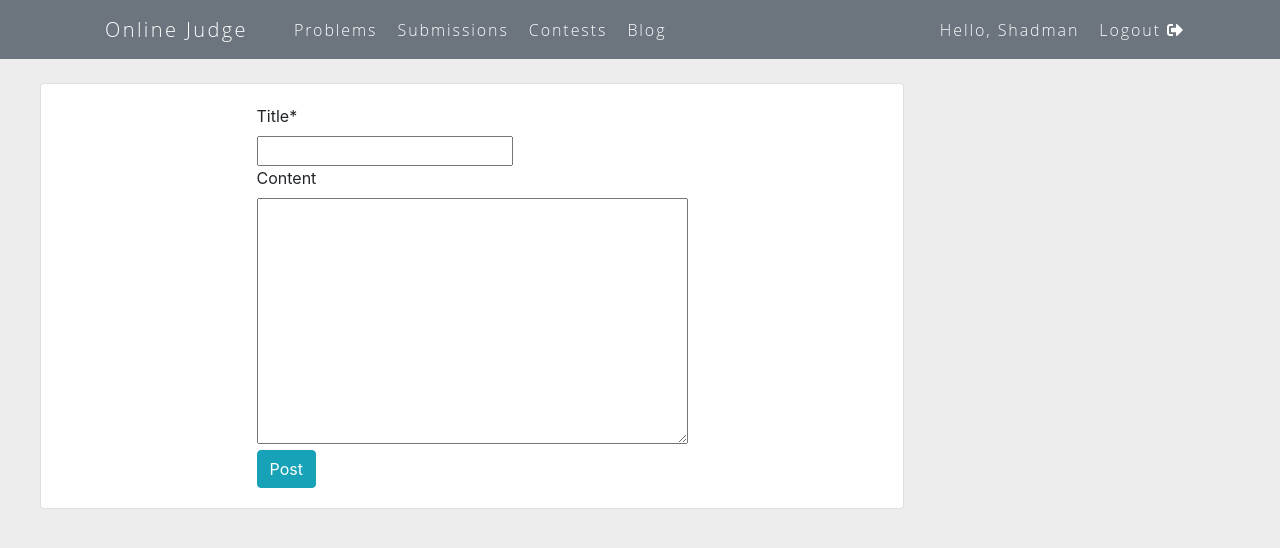
After one commit to Shadman-Ahmed-Chowdhury/Online-Judge, a Django app: page /blog/post/new/ in a window 1280 px wide. The commit adds this page. Shown: the top 548 px of the page. Run offline with Django 3.2, Linux system fonts and the light colour scheme; a user stored in the database is signed in; some libraries are stand-ins or nearby versions.

Commit message:
New Blog Post Functionality added

```diff
--- /dev/null
+++ b/online_judge/blog/forms.py
@@ -0,0 +1,8 @@
+from django  import forms
+from .models import Post
+
+
+class PostModelForm(forms.ModelForm):
+	class Meta:
+		model = Post
+		fields = ['title', 'content']
--- a/online_judge/blog/models.py
+++ b/online_judge/blog/models.py
@@ -1,10 +1,18 @@
 from django.db import models
 from django.utils import timezone
 from django.contrib.auth.models import User
-
+from django.urls import reverse
+from ckeditor.fields import RichTextField
 # Create your models here.
 class Post(models.Model):
 	title = models.CharField(max_length=150)
-	content = models.TextField()
+	content = RichTextField(blank=True, null=True)
+	#content = models.TextField()
 	date_posted = models.DateTimeField(default=timezone.now)
 	author = models.ForeignKey(User, on_delete=models.CASCADE)
+
+	def __str__(self):
+		return self.title
+
+	def get_absolute_url(self):
+		return reverse('post-detail', kwargs={"pk": self.pk})
--- /dev/null
+++ b/online_judge/blog/templates/blog/post_create.html
@@ -0,0 +1,39 @@
+{% extends "base.html" %}
+{% load crispy_forms_tags %}
+{% block content %}
+
+	<style type="text/css">
+		body {
+			background: #ededed;
+		}
+		.image a {
+			color: blue!important;
+			font-family: sans-serif;
+		}
+		.card {
+			margin-left: 40px;
+			margin-right: 40px;
+		}
+		.card-body {
+			margin-left: auto;
+			margin-right: auto;
+		}
+		.card-title {
+			margin-bottom: 20px;
+		}
+	</style>
+
+	<div class="card" style="width: 54rem;">
+		<div class="card-body">
+			<form method="post">
+				{% csrf_token %}
+				{{form.media}}
+			    {{form|crispy}}
+			    <button type="submit" class="btn btn-info">Post</button>
+			</form>
+
+
+		</div>
+	</div>
+
+{% endblock content %}
--- a/online_judge/blog/urls.py
+++ b/online_judge/blog/urls.py
@@ -1,7 +1,10 @@
 from django.urls import path
 from . import views
+from .views import PostListView, PostDetailView, PostCreateView
 
 urlpatterns = [
-	path('', views.home, name='blog-home'),
+	path('', PostListView.as_view(), name='blog-home'),
+	path('post/<int:pk>/', PostDetailView.as_view(), name='post-detail'),
+	path('post/new/', PostCreateView.as_view(), name='post-create'),
 	path('about/', views.about, name='blog-about'),
 ]
--- a/online_judge/blog/views.py
+++ b/online_judge/blog/views.py
@@ -1,12 +1,35 @@
 from django.shortcuts import render
 from django.http import HttpResponse
+from django.views.generic import ListView, DetailView, CreateView
+from django.contrib.auth.mixins import LoginRequiredMixin
+from .forms import PostModelForm
 from .models import Post
 # Create your views here.
 
-def home(request):
-	posts = Post.objects.all()
-	context = {'posts': posts}
-	return render(request, 'blog/home.html', context)
+
+
+class PostListView(ListView):
+	model = Post
+	template_name = 'blog/home.html'
+	context_object_name = 'posts'
+	ordering = ['-date_posted']
+
+class PostDetailView(DetailView):
+	model = Post
+	#Template name will be defualt : <app>/<model>_<viewtype>/
+
+class PostCreateView(LoginRequiredMixin, CreateView):
+	template_name = 'blog/post_create.html'
+	form_class = PostModelForm
+	queryset = Post.objects.all()
+
+	def form_valid(self, form):
+		form.instance.author = self.request.user
+		print(form.cleaned_data)
+		return super().form_valid(form)
+
+
+
 
 def about(request):
 	context = {}
--- a/online_judge/online_judge/settings.py
+++ b/online_judge/online_judge/settings.py
@@ -39,6 +39,8 @@ INSTALLED_APPS = [
     'django.contrib.staticfiles',
     'accounts',
     'blog',
+    'crispy_forms',
+    'ckeditor',
 ]
 
 MIDDLEWARE = [
@@ -125,3 +127,6 @@ STATIC_URL = '/static/'
 
 MEDIA_ROOT = os.path.join(BASE_DIR, 'media')
 MEDIA_URL = '/media/'
+
+LOGIN_REDIRECT_URL = ''
+LOGIN_URL = 'accounts:login'
```
Also changed, not shown: online_judge/blog/templates/blog/home.html (+8 -4 lines), online_judge/blog/templates/blog/post_detail.html (added, +35 -0 lines), online_judge/accounts/migrations/0002_auto_20200701_2113.py (added), online_judge/blog/migrations/0002_auto_20200701_2113.py (added), online_judge/db.sqlite3.
